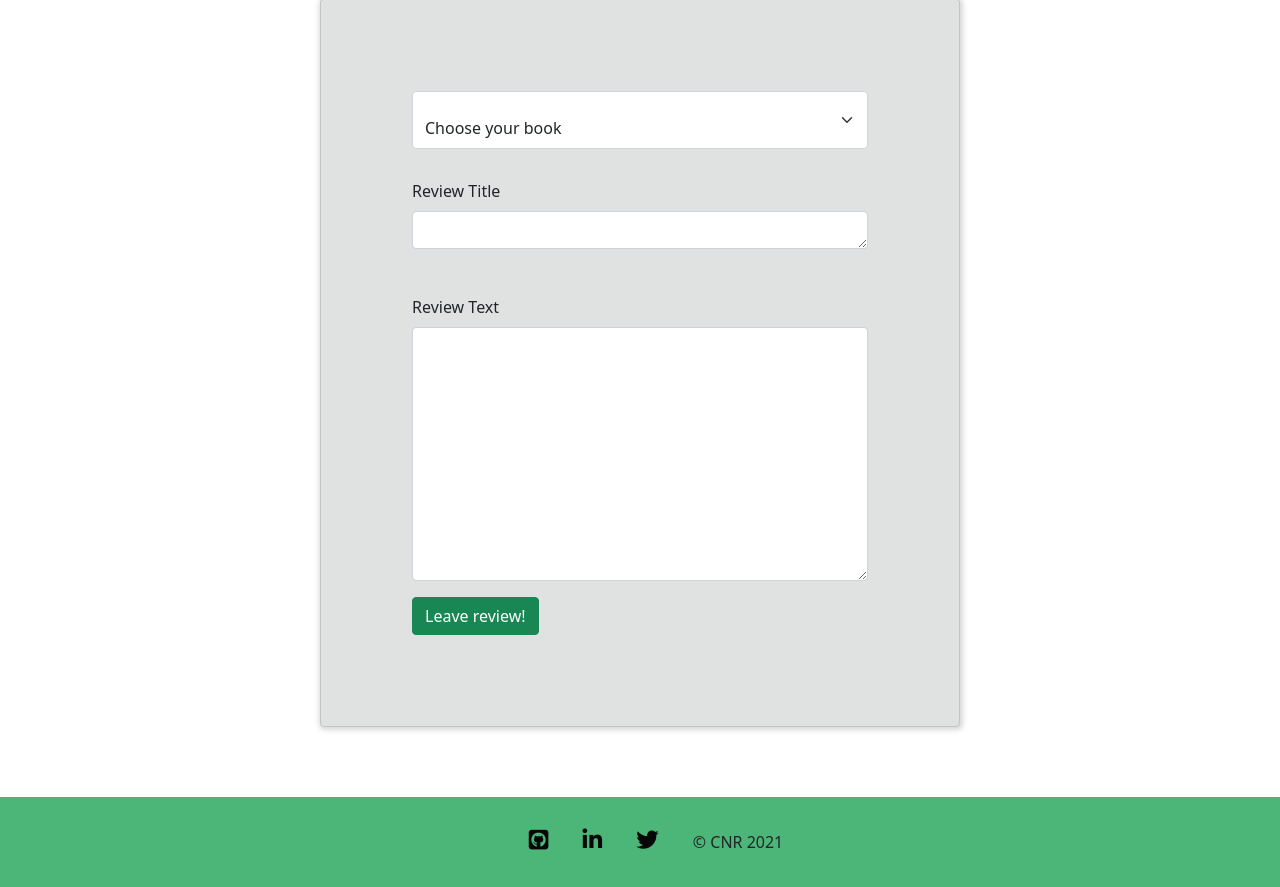
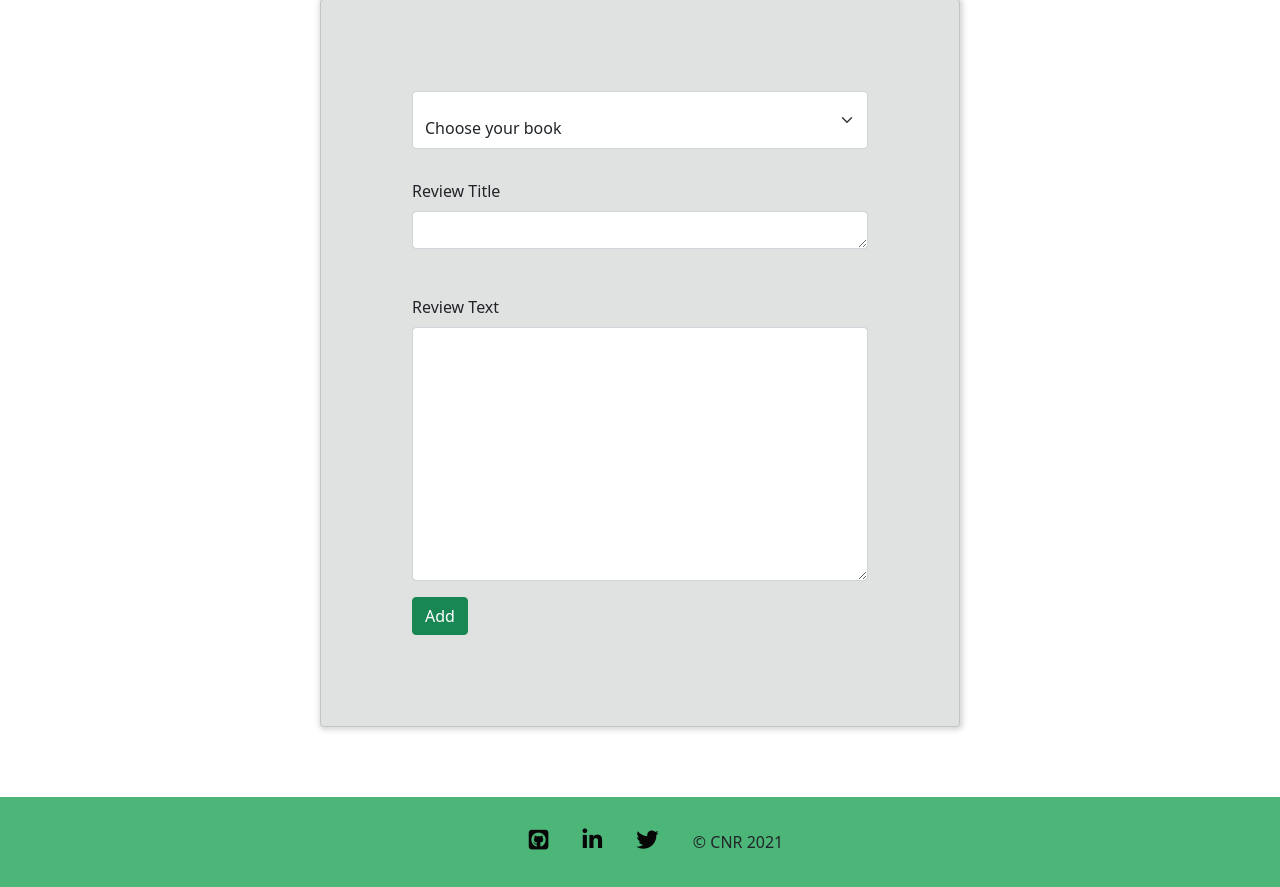
Before and after one commit to dennisdevio/milestone-project-3, a Flask app: page /add_review in a window 1280 px wide. Shown: the part 289-1176 px from the top of the page. Run offline with Flask 2, Linux system fonts and the light colour scheme; data that the repository does not hold is empty; some libraries are stand-ins or nearby versions.

Commit message:
edit application buttons

```diff
--- a/templates/add_review.html
+++ b/templates/add_review.html
@@ -37,7 +37,7 @@
                     </div>
                 </div>
                 <!-- LOGIN BUTTON -->
-                <button type="submit" class="btn btn-success">Leave review!</button>
+                <button type="submit" class="btn btn-success">Add</button>
             </form>
         </div>
     </div>
--- a/templates/edit_review.html
+++ b/templates/edit_review.html
@@ -41,7 +41,7 @@
                     </div>
                 </div>
                 <!-- BUTTONS -->
-                <button type="submit" class="btn btn-success">Edit review!</button>
+                <button type="submit" class="btn btn-success">Add</button>
                 <a href="{{ url_for('get_reviews') }}"><button type="submit" class="btn btn-danger review-button">Cancel</button></a>
             </form>
         </div>
--- a/templates/reviews.html
+++ b/templates/reviews.html
@@ -18,7 +18,6 @@
                 <button class="accordion-button" type="button" data-bs-toggle="collapse" data-bs-target="#collapseOne" aria-expanded="true" aria-controls="collapseOne">
                     {{ review.review_name }}
                 </button>
-                <a href=""><button type="submit" class="btn btn-success review-button">Done</button></a>
                 <a href="{{ url_for('delete_review', review_id=review._id) }}"><button type="submit" class="btn btn-primary review-button">Delete</button></a>
                 <a href="{{ url_for('edit_review', review_id=review._id) }}"><button type="submit" class="btn btn-primary review-button">Edit</button></a>
                     {% endif %}
```
